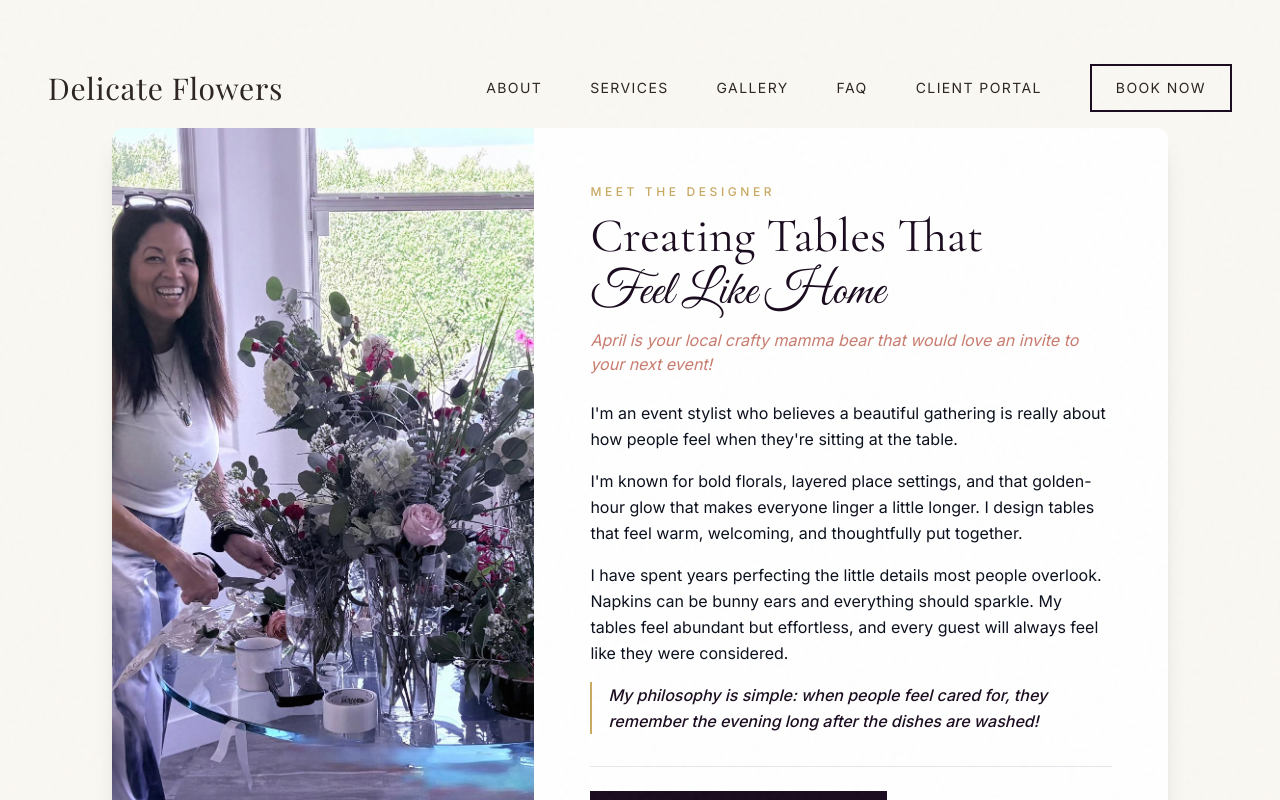
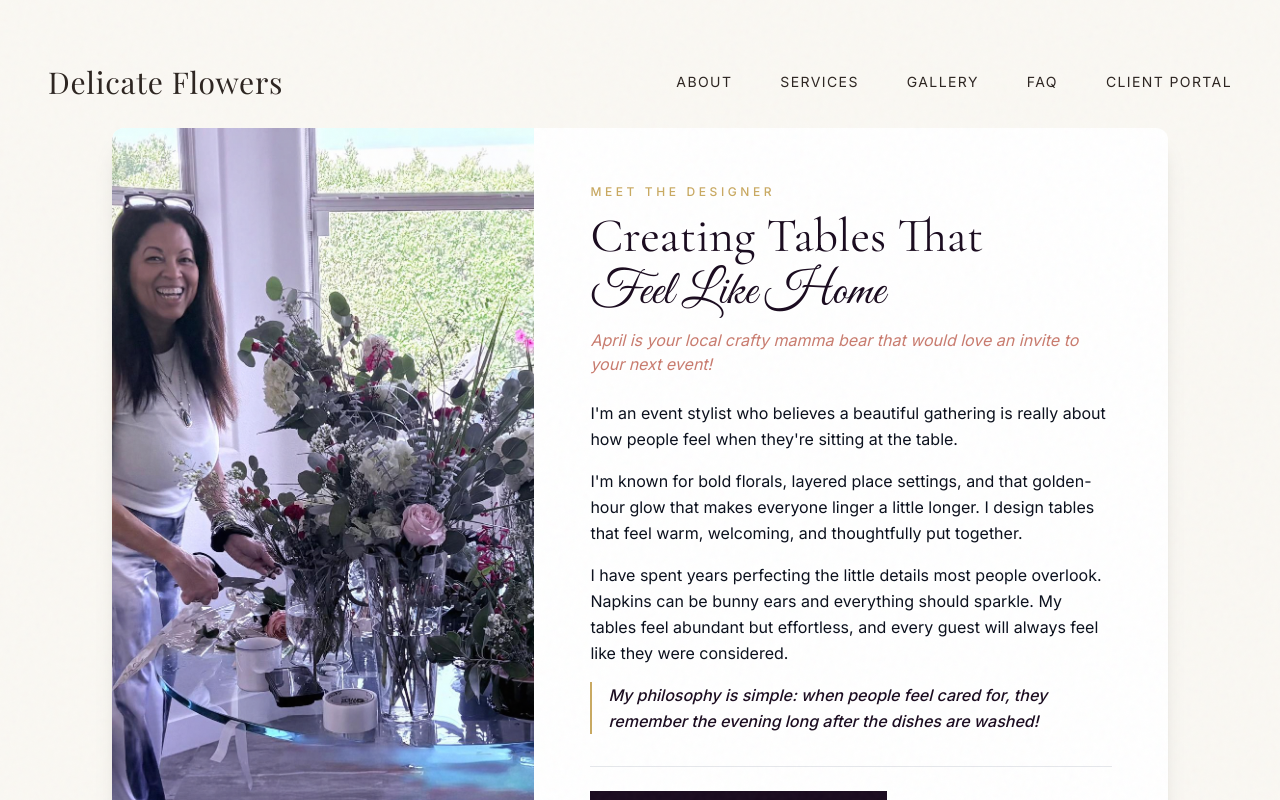
Before and after one commit to Simcol2/delicate, a Next.js app: page /about in a window 1280 px wide. Shown: the top 800 px of the page. Built offline with nearby package versions, Linux system fonts and the light colour scheme.

Commit message:
Remove Contact link from nav and mobile menu, fix FullscreenMenu visibility

```diff
--- a/components/navigation/FullscreenMenu.tsx
+++ b/components/navigation/FullscreenMenu.tsx
@@ -14,7 +14,6 @@ export default function FullscreenMenu({ isOpen, onClose }: FullscreenMenuProps)
     { label: 'Gallery', href: '#gallery' },
     { label: 'FAQ', href: '/faq' },
     { label: 'Client Portal', href: '/client/login' },
-    { label: 'Contact', href: '#contact' },
   ]
 
   const handleLinkClick = () => {
@@ -23,9 +22,9 @@ export default function FullscreenMenu({ isOpen, onClose }: FullscreenMenuProps)
 
   return (
     <div
-      className={`fixed inset-0 z-[100] bg-[var(--plum-deep)] transition-transform duration-700 ease-[cubic-bezier(0.76,0,0.24,1)] ${
+      className={`fixed inset-0 z-[100] bg-[#2c2420] transition-transform duration-700 ease-[cubic-bezier(0.76,0,0.24,1)] ${
         isOpen ? 'translate-y-0' : '-translate-y-full'
-      }`}
+      } ${!isOpen ? 'pointer-events-none' : ''}`}
     >
       <div className="h-full flex flex-col">
         {/* Header */}
--- a/components/navigation/Navbar.tsx
+++ b/components/navigation/Navbar.tsx
@@ -81,17 +81,6 @@ export default function Navbar() {
             >
               Client Portal
             </a>
-            {/* Book Now - White text and border on scroll */}
-            <a
-              href="#contact"
-              className={`px-6 py-3 text-sm tracking-widest uppercase transition-all duration-300 ${
-                isScrolled
-                  ? 'border border-white text-white hover:bg-white hover:text-[#de6050]'
-                  : 'border-2 border-[var(--plum-deep)] text-[#2c2420] hover:bg-[var(--plum-deep)] hover:text-[#de6050]'
-              }`}
-            >
-              Book Now
-            </a>
           </div>
 
           {/* Mobile Menu Button - Dark on scroll */}
```
